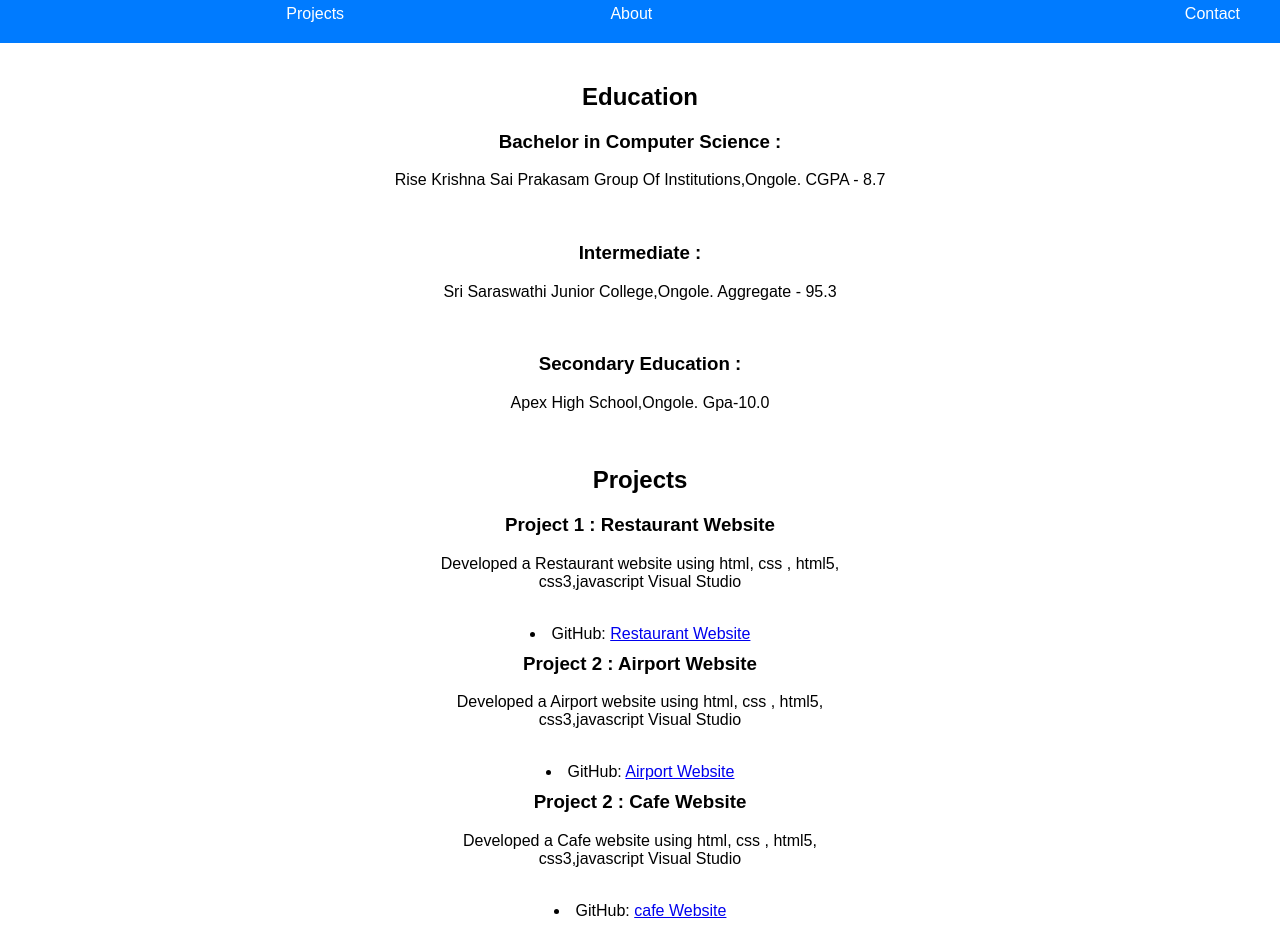
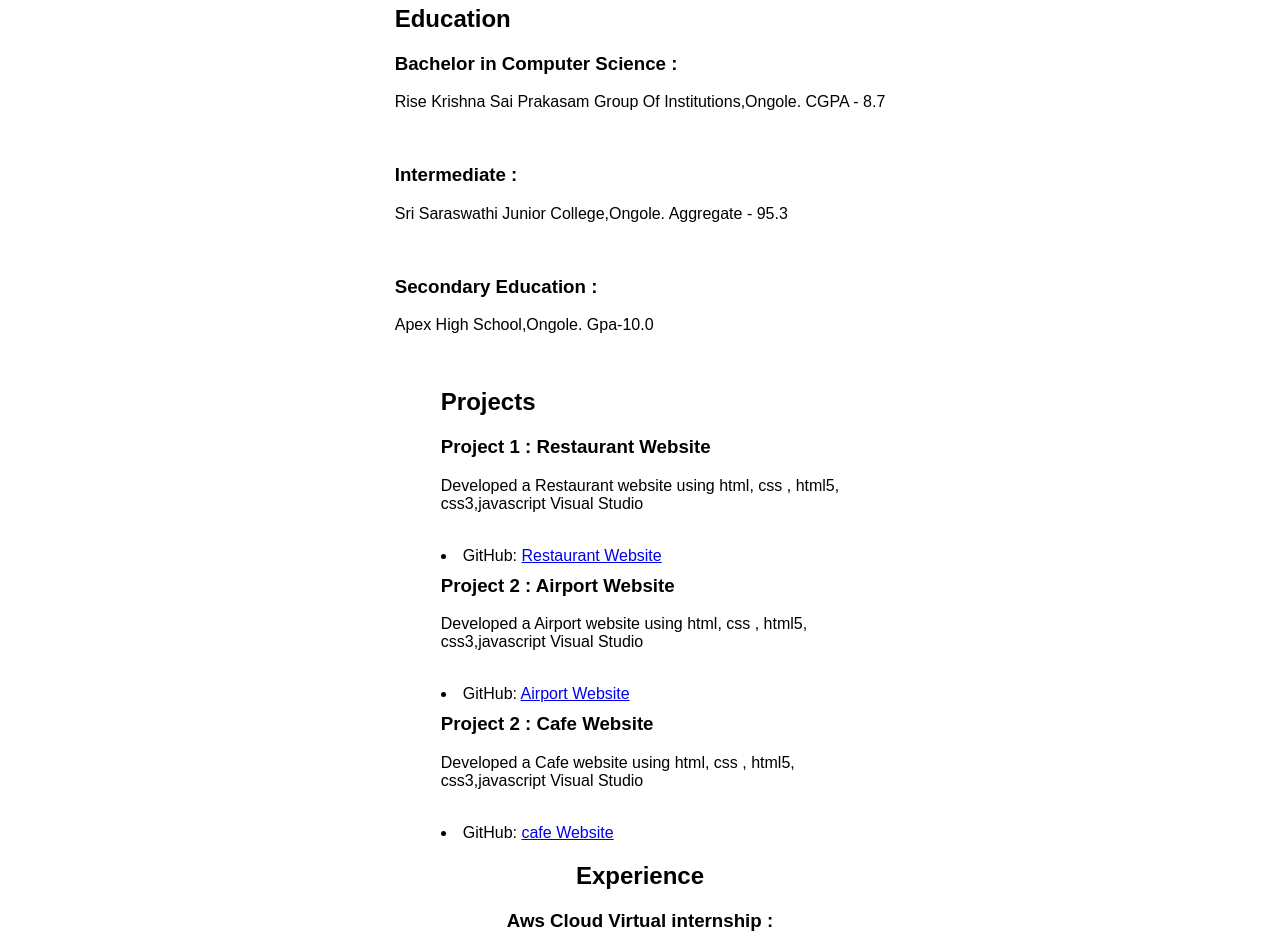
Before and after one commit to prajapatkavitha/portfolio, a plain HTML site: page index.html in a window 1280 px wide. Shown: the part 143-1080 px from the top of the page. Drawn offline with Linux system fonts and the light colour scheme.

Commit message:
Update index.html

```diff
--- a/index.html
+++ b/index.html
@@ -14,27 +14,12 @@
 
 <header>
 
-<h1>My Portfolio</h1>
 <h2>prajapat kavitha</h2>
-<nav>
-<ul>
-<li><a href="Education"></a></li>
-<li><a href="projects">Projects</a></li>
-
-<li><a href="about">About</a></li>
-<li><a href="Certifications"></a></li>
-
-
-<li><a href="contact">Contact</a></li>
-
-</ul>
-
-</nav>
 
 </header>
 
 <main>
-  <center>  <section id ="Education">
+ <section id ="Education">
         <h2>Education</h2>
         <div class="Education">
             <h3>Bachelor in Computer Science :</h3>
@@ -51,9 +36,9 @@
 
             <br>
         </div>
-    </section></center>
+    </section>
 
-  <center><section id="projects">
+<section id="projects">
 
 <h2>Projects</h2>
 
@@ -83,7 +68,7 @@
 </div>
 <!-- Add more projects here -->
 
-</section></center>
+</section>
 <center>
 <section id="about">
 
```
